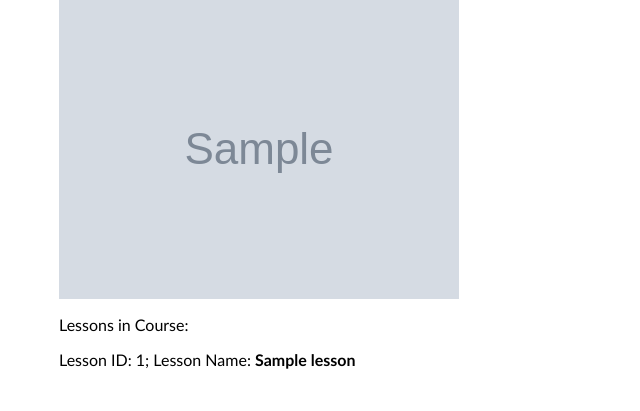
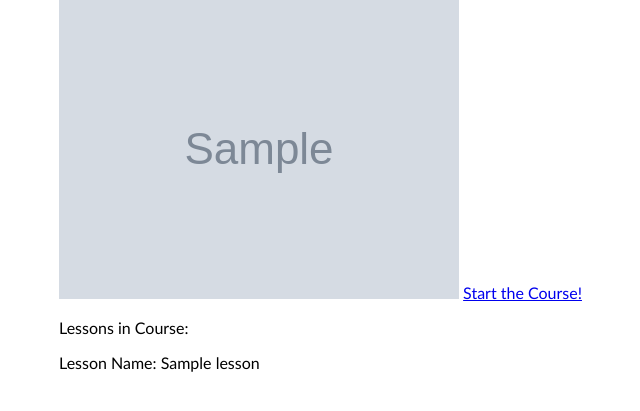
Before and after one commit to d-murphy/TrainingVidApp, a Flask app: page /course/1 in a window 1280 px wide. Shown: the part 178-589 px from the top of the page, without its empty margins (81-721 px from the left). Run offline with Flask 2, Linux system fonts and the light colour scheme; a user stored in the database is signed in; tables that the repository leaves empty hold one stand-in row (values such as "Sample post"); grey boxes marked "Sample" are stand-in pictures.

Commit message:
completed navigation between course lessons

```diff
--- a/app/models.py
+++ b/app/models.py
@@ -2,6 +2,8 @@ from app import db, login
 from datetime import datetime
 from werkzeug.security import generate_password_hash, check_password_hash
 from flask_login import UserMixin
+from sqlalchemy.types import TypeDecorator
+
 
 usersCoursesAssociation = db.Table('usersCoursesAssociation', db.Model.metadata,
     db.Column('user_id', db.Integer, db.ForeignKey('user.id')),
--- a/app/routes.py
+++ b/app/routes.py
@@ -5,8 +5,10 @@ from flask_login import current_user, login_user, logout_user, login_required
 from app.forms import LoginForm, RegistrationForm, CompleteLesson, LessonForm, CourseForm, EditCourse
 from werkzeug.urls import url_parse
 from app.decorators import admin_only
-from app.utils import stopFileUpload, saveFileReturnFileName, changeFileReturnFileName, deleteFile, findLessonsGroups
+from app.utils import stopFileUpload, saveFileReturnFileName, changeFileReturnFileName, \
+    deleteFile, findLessonsGroups, formElToAppendLessons, formElToReturnCoursepath
 from sqlalchemy.exc import IntegrityError
+import json
 
 
 @app.route('/')
@@ -109,7 +111,7 @@ def createLesson():
 @admin_only
 def editLesson(lessonId):
     form = LessonForm()
-    lesson = Lesson.query.filter_by(id=lessonId).first_or_404()
+    lesson = db.session.query(Lesson).filter_by(id=lessonId).first_or_404()
     if form.validate_on_submit():
         lesson.name = form.name.data
         lesson.description = form.description.data
@@ -145,8 +147,31 @@ def lesson(lessonId):
     if form.validate_on_submit():
         user.completeLesson(lesson)
         db.session.commit()
-        # flash('Congratulations, you have finished the lesson')
-        return redirect(url_for('user', username=user.username))
+        flash('Congratulations, you have finished the lesson')
+        return redirect(url_for('index'))
+    return render_template('lesson.html', title='Lesson', form=form, lesson=lesson)
+
+
+@app.route('/lessonInCourse/<lessonId>/<courseId>', methods=['GET', 'POST'])
+@login_required
+def lessonInCourse(lessonId,courseId):
+    lesson = Lesson.query.filter_by(id=lessonId).first_or_404()
+    course = Course.query.filter_by(id=courseId).first_or_404()
+    lessonsInCourse = course.lessonsIncluded
+    lessonIDsInCourse = [str(lesson.id) for lesson in lessonsInCourse]
+    form = CompleteLesson()
+    user = current_user
+    if form.validate_on_submit():
+        user.completeLesson(lesson)
+        db.session.commit()
+        if lessonId==lessonIDsInCourse[-1]:
+            flash('Course Complete! Congratulations')
+            return redirect(url_for('index'))
+        else:
+            flash("Lesson Complete! On to the Course's next Lesson")
+            indexOfNextLesson = lessonIDsInCourse.index(lessonId) + 1
+            idOfNextLesson = lessonIDsInCourse[indexOfNextLesson]
+            return redirect(url_for('lessonInCourse', lessonId=idOfNextLesson, courseId=courseId))
     return render_template('lesson.html', title='Lesson', form=form, lesson=lesson)
 
 @app.route('/deleteLesson/<lessonId>')
@@ -174,12 +199,7 @@ def createCourse():
         imgFilename = saveFileReturnFileName(request, 'Image')
         course = Course(name=form.name.data, description=form.description.data,
                         imgFileLoc=imgFilename, createdBy=user.id )
-        course.lessonsIncluded = []
-        lessonsToAppend = form.lessonsIncluded.data.split(',')[:-1]
-        for lessonId in lessonsToAppend:
-            lessonObj = Lesson.query.get(lessonId)
-            course.lessonsIncluded.append(lessonObj)
-        db.session.add(course)
+        formElToAppendLessons(form.lessonsIncluded, course)
         db.session.commit()
         flash('Course created successfully.')
         return redirect(url_for('editCourse', courseId=course.id))
@@ -193,20 +213,17 @@ def createCourse():
 @admin_only
 def editCourse(courseId):
     form = CourseForm()
-    course = Course.query.filter_by(id=courseId).first_or_404()
+    course = db.session.query(Course).filter_by(id=courseId).first_or_404()
     if form.validate_on_submit():
         course.name = form.name.data
         course.description = form.description.data
-        course.lessonsIncluded = []
-        lessonsToAppend = form.lessonsIncluded.data.split(',')[:-1]
-        for lessonId in lessonsToAppend:
-            lessonObj = Lesson.query.get(lessonId)
-            course.lessonsIncluded.append(lessonObj)
+        formElToAppendLessons(form.lessonsIncluded, course)
         if request.files['imgFile']:
             if stopFileUpload(request, 'Image'):
                 return render_template(url_for('editCourse'), courseId=courseId, title='Edit Course', form=form)
             course.imgFileLoc = changeFileReturnFileName(request, 'Image', course.imgFileLoc)
         db.session.commit()
+        print(course.coursePath)
         flash('Your changes were saved')
         return redirect(url_for('editCourse', courseId=courseId))
     elif request.method == 'GET':
--- a/app/templates/course.html
+++ b/app/templates/course.html
@@ -5,10 +5,15 @@
     <hr>
     <p>Description: {{ course.description }}</p>
     <img src="{{ url_for('displayImg',filename=course.imgFileLoc) }}" alt="" />
-    <p>Lessons in Course:</p>
-    {% for lesson in course.lessonsIncluded %}
-    <p>
-    Lesson ID: {{ lesson.id }}; Lesson Name: <b>{{ lesson.name }}</b>
-    </p>
-    {% endfor %}
+    {% if course.lessonsIncluded %}
+        <a href="{{ url_for('lessonInCourse', lessonId=course.lessonsIncluded[0].id, courseId=course.id ) }}">
+            Start the Course!
+        </a>
+        <p>Lessons in Course:</p>
+            {% for lesson in course.lessonsIncluded %}
+            <p>
+            Lesson Name: {{ lesson.name }}
+            </p>
+            {% endfor %}
+    {% endif %}
 {% endblock %}
--- a/app/utils.py
+++ b/app/utils.py
@@ -4,7 +4,7 @@ from flask import flash
 from flask_login import current_user
 from werkzeug.utils import secure_filename
 from uuid import uuid4
-import os
+import os, json
 
 
 
@@ -81,3 +81,22 @@ def findLessonsGroups(course):
         else:
             returnDict['lessonsOthersCreated'].append(lesson)
     return returnDict
+
+def formElToAppendLessons(lessonsIncludeFormEl, course):
+    lessonsToAppend = lessonsIncludeFormEl.data.split(',')[:-1]
+    course.lessonsIncluded = []
+    for lessonId in lessonsToAppend:
+        lessonObj = Lesson.query.get(lessonId)
+        course.lessonsIncluded.append(lessonObj)
+
+def formElToReturnCoursepath(lessonsIncludeFormEl):
+    lessonsToAppend = lessonsIncludeFormEl.data.split(',')[:-1]
+    coursePath = {}
+    for i in range(len(lessonsToAppend)):
+        if i < len(lessonsToAppend) - 1:
+            coursePath[lessonsToAppend[i]] = lessonsToAppend[i+1]
+        else:
+            coursePath[lessonsToAppend[i]] = 'end'
+    coursePath = json.dumps(coursePath)
+    print(coursePath)
+    return coursePath
```
Also changed, not shown: ToDo.md (+10 -19 lines), migrations/versions/4c3618def30d_removed_coursepath.py (renamed from migrations/versions/ac2063e55bdd_added_unique_constraint_to_course_name.py, +4 -4 lines), app.db.
